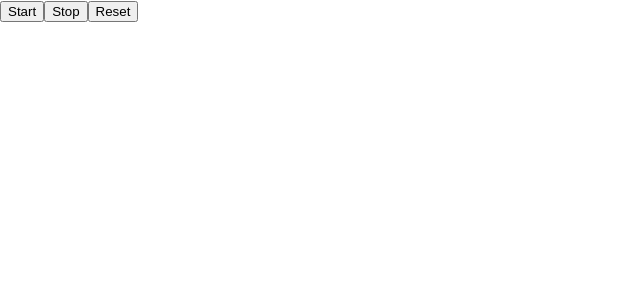
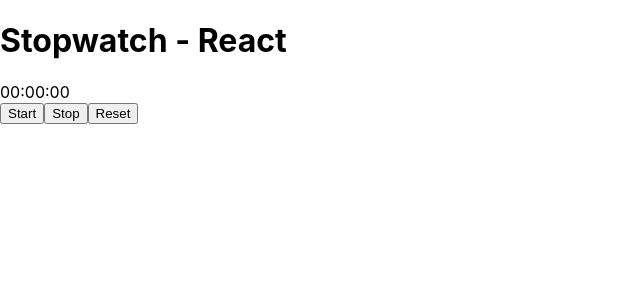
Before and after one commit to Dafin/stopwatch-react, a React (Create React App) app: page / in a window 1280 px wide. Shown: the top 300 px of the page, without its empty margins (0-640 px from the left). Built offline with nearby package versions, Linux system fonts and the light colour scheme.

Commit message:
Stopwatch Readout rendering

```diff
--- a/src/Stopwatch.js
+++ b/src/Stopwatch.js
@@ -5,6 +5,10 @@
     //
     return (
         <div className="stopwatch">
+        <h1>Stopwatch - React</h1>
+            <div className="readout">
+                00:00:00
+            </div>
             <div className="buttons">
                 <button>Start</button>
                 <button>Stop</button>
```
